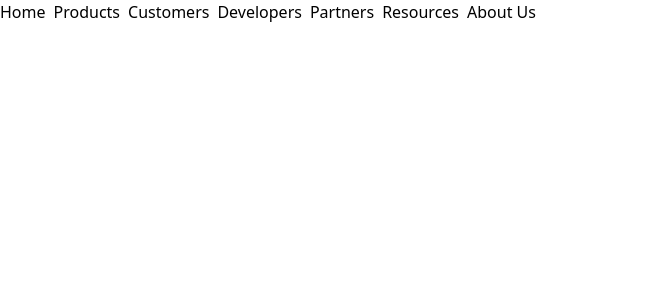
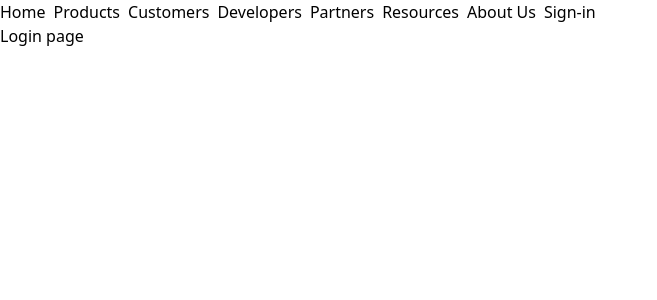
Before and after one commit to limjazel/kudosity-nuxt-exam, a Nuxt app: page /app/sign-in in a window 1280 px wide. Shown: the top 300 px of the page, without its empty margins (0-657 px from the left). Built offline with nearby package versions, Linux system fonts and the light colour scheme.

Commit message:
Add signin link on the navigation

```diff
--- a/composables/use-navigation.js
+++ b/composables/use-navigation.js
@@ -28,6 +28,10 @@ export const useNavigation = () => {
 			name: "About Us",
 			url: "/about-us",
 		},
+		{
+			name: "Sign-in",
+			url: "/app/sign-in",
+		},
 	]
 
 	return { links }
--- /dev/null
+++ b/pages/app/sign-in.vue
@@ -0,0 +1,8 @@
+<script setup>
+</script>
+
+<template>
+  Login page
+</template>
+
+<style lang="postcss"></style>
```
